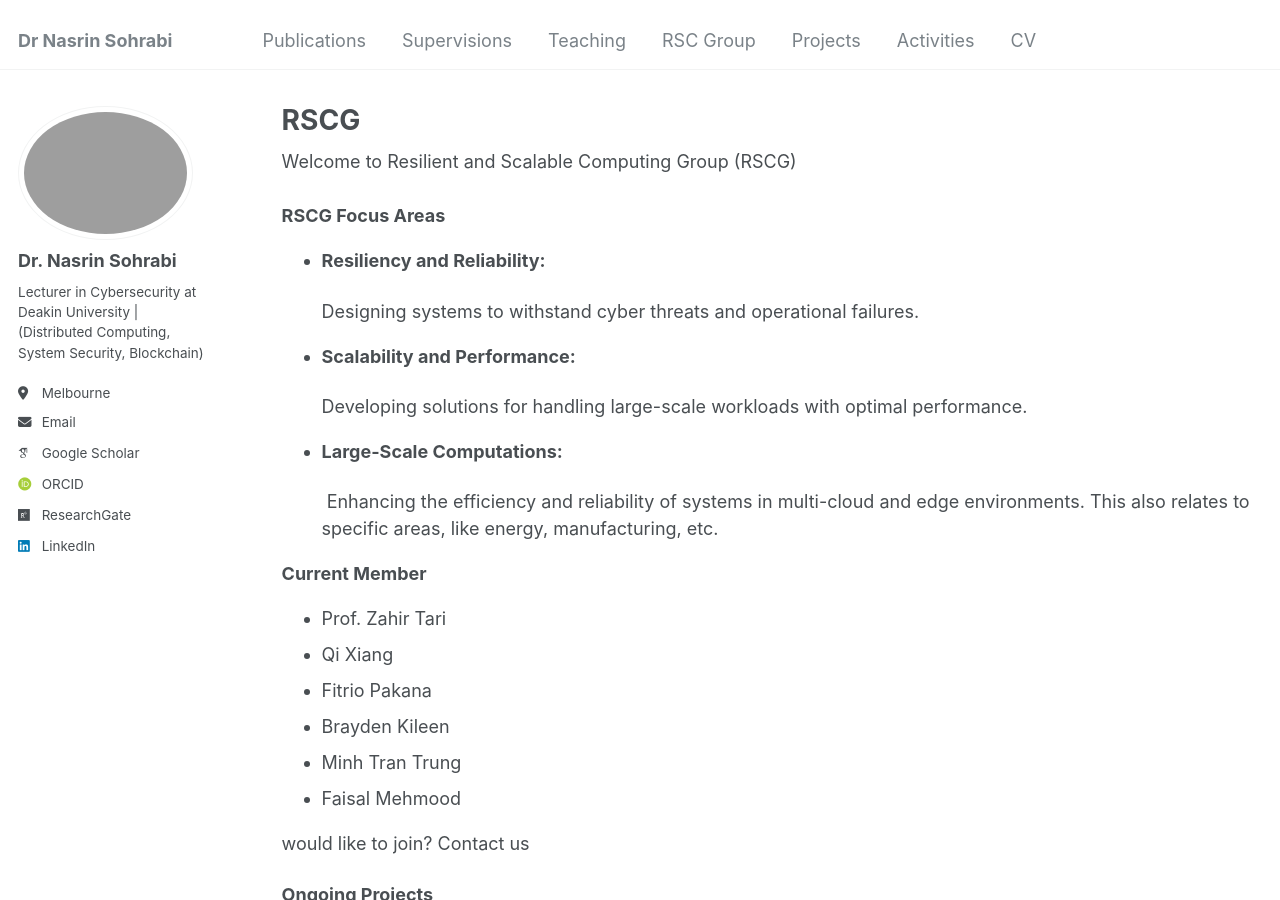
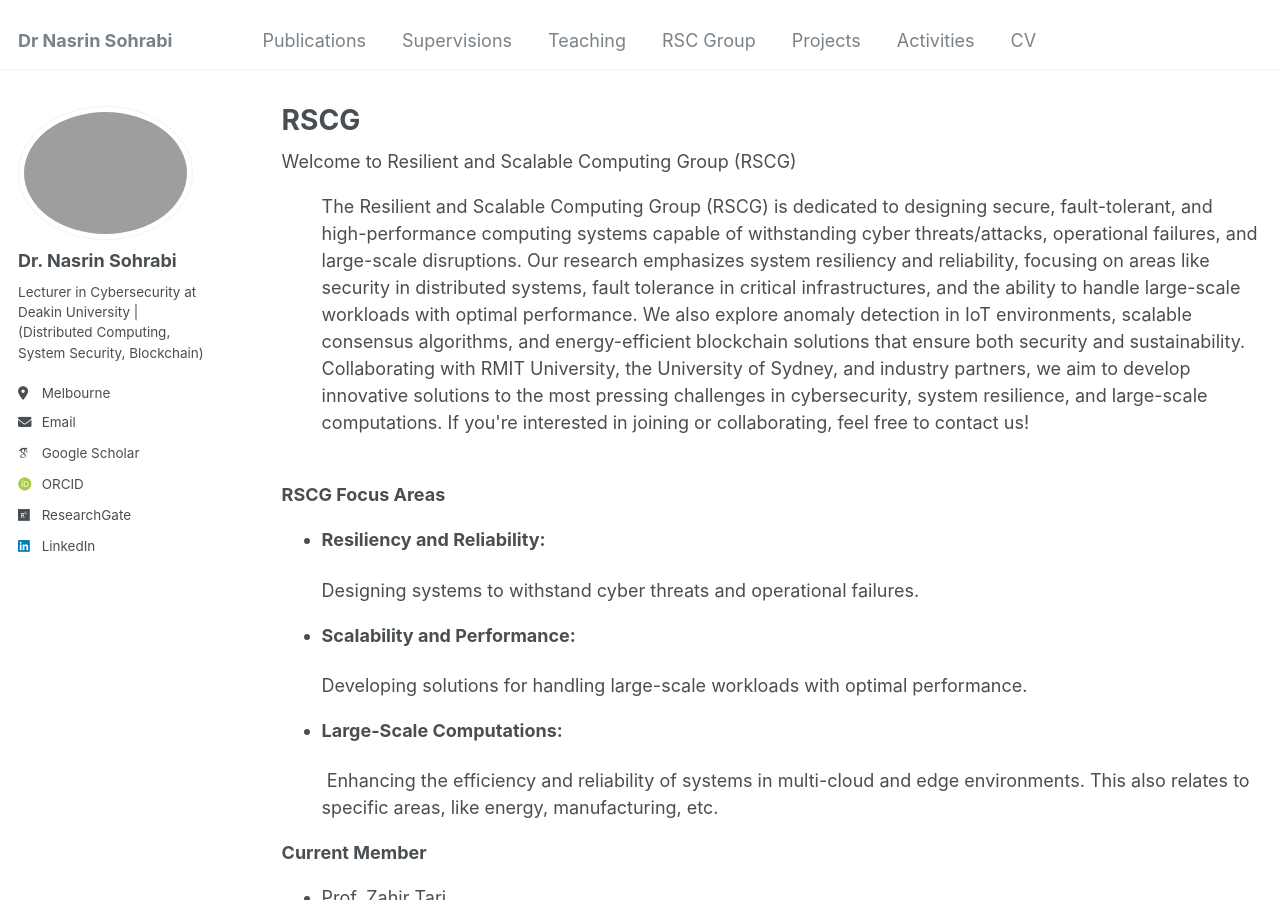
Before and after one commit to Nasrin-Sohrabi/Nasrin-Sohrabi.github.io, a Jekyll site: the page built from _pages/RSCG.html, in a window 1280 px wide and 900 px high. Built offline with Jekyll 4.4.1, drawn with Linux system fonts in a browser that asks for light colours; some web fonts are replaced.

Commit message:
adding my group homepage

```diff
--- a/_pages/RSCG.html
+++ b/_pages/RSCG.html
@@ -6,9 +6,19 @@ author_profile: true
 ---
 
 {% if site.author.googlescholar %}
-  <div class="wordwrap">Welcome to Resilient and Scalable Computing Group (RSCG)
-
-  </div>
+  <div class="wordwrap">Welcome to Resilient and Scalable Computing Group (RSCG)</div>
+  <ul>
+  <div>The Resilient and Scalable Computing Group (RSCG) is dedicated to designing secure, fault-tolerant,
+    and high-performance computing systems capable of withstanding cyber threats/attacks, operational failures,
+    and large-scale disruptions. Our research emphasizes system resiliency and reliability, focusing on areas like
+    security in distributed systems, fault tolerance in critical infrastructures, and the ability to handle
+    large-scale workloads with optimal performance. We also explore anomaly detection in IoT environments,
+    scalable consensus algorithms, and energy-efficient blockchain solutions that ensure both security and
+    sustainability. Collaborating with RMIT University, the University of Sydney, and industry partners,
+    we aim to develop innovative solutions to the most pressing challenges in cybersecurity, system resilience,
+    and large-scale computations. If you're interested in joining or collaborating, feel free to contact us!
+</div>
+</ul>
 {% endif %}
 
 {% include base_path %}
```
